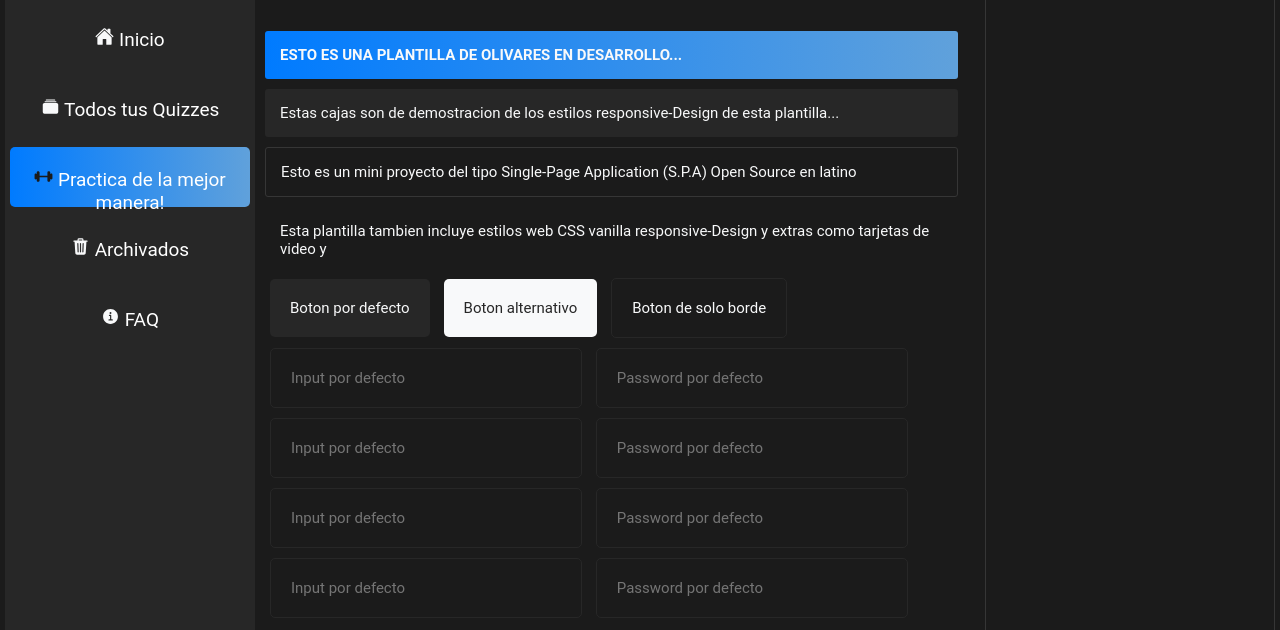
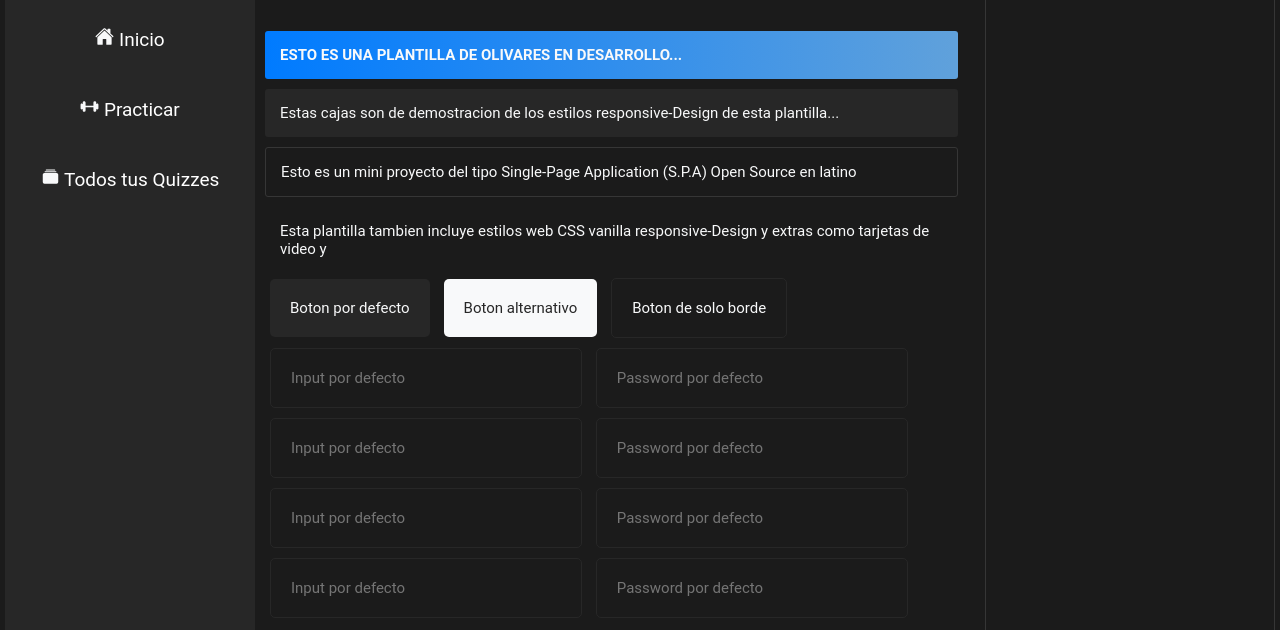
Before and after one commit to dddcodes/seplin_2.0_proyect, a plain HTML site: page index.html in a window 1280 px wide. Shown: the part 95-725 px from the top of the page. Drawn offline with nearby package versions, Linux system fonts and the light colour scheme.

Commit message:
Se elimina Archived del navbar y archived.js, pero se mantiene en config.js para un futuro uso...Tambien se implementa llamativamente la pagina de PRACTICA

```diff
--- a/components/layout.js
+++ b/components/layout.js
@@ -11,12 +11,6 @@ export default () => {
                 ${CONFIG.routes.home.title}
 
             </a>
-            <a href="/catalog" data-link>
-                <ion-icon name="albums"></ion-icon>
-
-                ${CONFIG.routes.catalog.title}
-
-            </a>
 
             <a href="/practice" data-link class="centerNavbarButton">
                 <ion-icon name="barbell"></ion-icon>
@@ -25,19 +19,15 @@ export default () => {
 
             </a>
 
-            <a href="/archived" data-link>
-                <ion-icon name="trash"></ion-icon>
+            <a href="/catalog" data-link>
+                <ion-icon name="albums"></ion-icon>
 
-                ${CONFIG.routes.archived.title}
+                ${CONFIG.routes.catalog.title}
 
             </a>
 
-            <a href="/faq" data-link>
-                <ion-icon name="information-circle"></ion-icon>
 
-                ${CONFIG.routes.faq.title}
 
-            </a>
 
         </nav>
 
--- a/config.js
+++ b/config.js
@@ -8,12 +8,6 @@ export const CONFIG = {
       title: "Inicio",
       description: "Seplin es tu 2do cerebro!",
     },
-    faq: {
-      component: "faq.js",
-      path: "/faq",
-      title: "FAQ",
-      description: "Conoce sobre nuestro proyecto!",
-    },
     catalog: {
       component: "catalog.js",
       path: "/catalog",
@@ -23,7 +17,7 @@ export const CONFIG = {
     practice: {
       component: "practice.js",
       path: "/practice",
-      title: "Practica de la mejor manera!",
+      title: "Practicar",
       description: "Practica tus quizzes y mejora tus habilidades!",
     },
     archived: {
--- a/router.js
+++ b/router.js
@@ -13,7 +13,6 @@ export const router = async () => {
   const routes = {
     "/index.html": () => import(`./views/${ROUTE.home.component}`), //inicio
     "/": () => import(`./views/${ROUTE.home.component}`), //inicio
-    "/faq": () => import(`./views/${ROUTE.faq.component}`), //sobre nosotros
     "/catalog": () => import(`./views/${ROUTE.catalog.component}`), //catalogo
     "/practice": () => import(`./views/${ROUTE.practice.component}`),
     "/archived": () => import(`./views/${ROUTE.archived.component}`) //quizes archivados
--- a/styles/layout.css
+++ b/styles/layout.css
@@ -1,7 +1,7 @@
 /* Estilos para el LAYOUT  ============================================*/
 #main {
   width: calc(100vw - 17px);
-  min-height: 750px;
+  min-height: 910px;
   padding: 10px 300px 0 260px;
   box-sizing: border-box;
 
@@ -103,11 +103,3 @@
   border: var(--default-color-4) solid 1px;
   padding: 10px 0;
 }
-
-#navigationBar > .centerNavbarButton{
-  background: var(--primary-gradient);
-}
-
-#navigationBar > .centerNavbarButton > ion-icon {
-  color: var(--default-color);
-}
--- a/styles/responsive.css
+++ b/styles/responsive.css
@@ -71,6 +71,14 @@
     padding: 5px 5px 200px 5px;
   }
 
+  #navigationBar > .centerNavbarButton{
+    background: var(--primary-gradient);
+  }
+
+  #navigationBar > .centerNavbarButton > ion-icon {
+    color: var(--default-color);
+  }
+
   /*INPUTS =====================================*/
   input,
   textarea {
```
Also changed, not shown: views/faq.js (deleted, +0 -15 lines).
